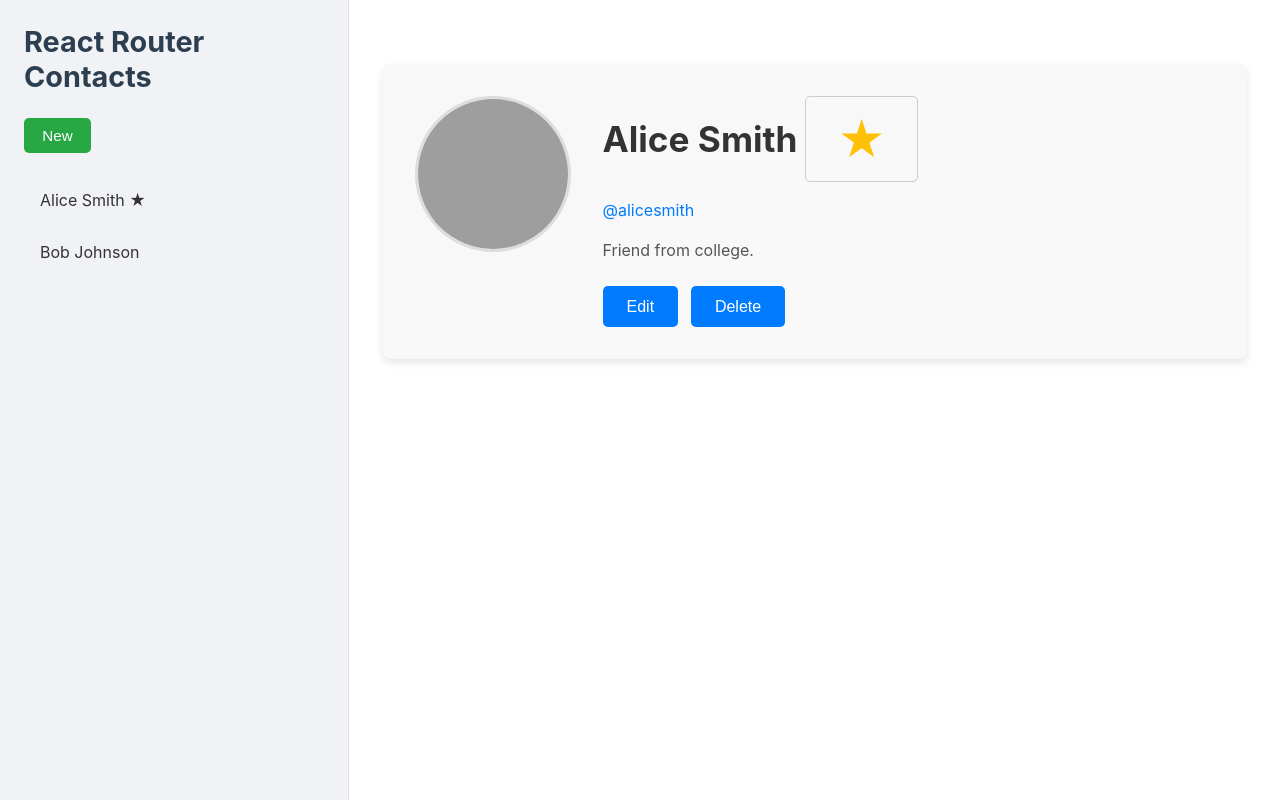
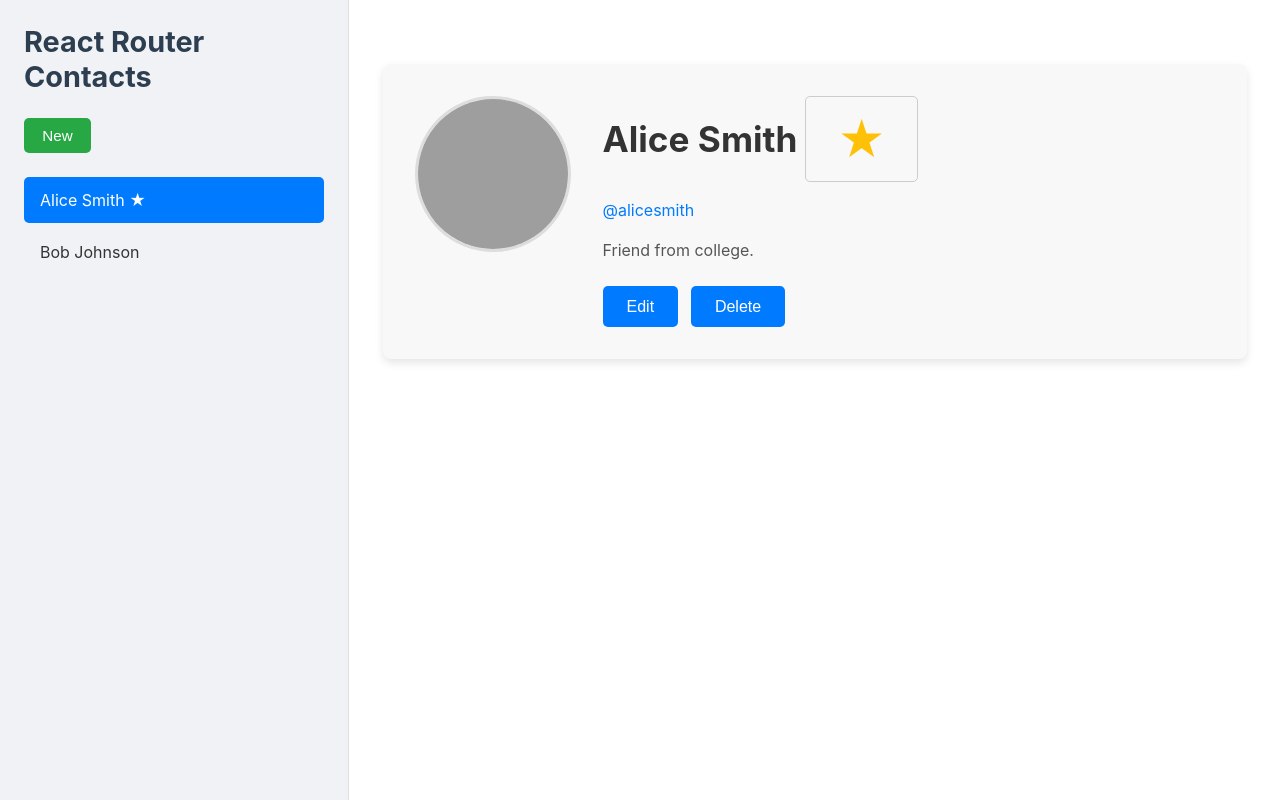
Before and after one commit to VilarDev/Tutorial-Router-Dom-letast, a React (Vite) app: page /contacts/abc in a window 1280 px wide. Built offline with nearby package versions, Linux system fonts and the light colour scheme; grey boxes are pictures that could not be loaded.

Commit message:
Using NavLink

```diff
--- a/src/routes/Root/root.tsx
+++ b/src/routes/Root/root.tsx
@@ -2,10 +2,10 @@
 
 import {
   Outlet,
-  Link,
+  NavLink, // <--- Use NavLink aqui!
   useLoaderData,
   Form,
-  redirect, // <--- ADICIONE 'redirect' AQUI
+  redirect,
 } from "react-router-dom";
 
 // IMPORTA AS FUNÇÕES DE DADOS DO SEU ARQUIVO SEPARADO
@@ -20,8 +20,7 @@ export async function loader() {
 
 // Action para a rota raiz: cria um novo contato
 export async function action() {
-  const contact = await createContact();
-  // <--- MUDANÇA AQUI: REDIRECIONA PARA A PÁGINA DE EDIÇÃO DO NOVO CONTATO
+  const contact = await await createContact();
   return redirect(`/contacts/${contact.id}/edit`);
 }
 
@@ -42,7 +41,18 @@ export default function Root() {
             <ul>
               {contacts.map((contact) => (
                 <li key={contact.id}>
-                  <Link to={`contacts/${contact.id}`}>
+                  {/* <Link> MUDADO PARA <NavLink> */}
+                  <NavLink
+                    to={`contacts/${contact.id}`}
+                    // Adiciona classes baseadas no estado da navegação (ativo/pendente)
+                    className={({ isActive, isPending }) =>
+                      isActive
+                        ? "active" // Aplica a classe 'active' se for a rota atual
+                        : isPending
+                        ? "pending" // Aplica a classe 'pending' se a navegação estiver pendente
+                        : "" // Nenhuma classe extra se não for ativo nem pendente
+                    }
+                  >
                     {contact.first || contact.last ? (
                       <>
                         {contact.first} {contact.last}
@@ -51,7 +61,7 @@ export default function Root() {
                       <i>No Name</i>
                     )}{" "}
                     {contact.favorite && <span>★</span>}
-                  </Link>
+                  </NavLink>
                 </li>
               ))}
             </ul>
```
